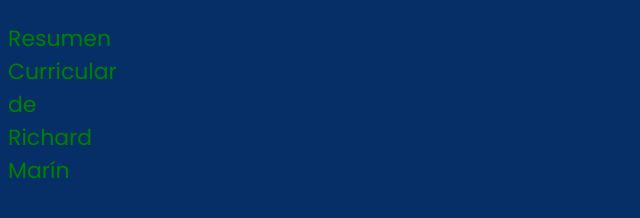
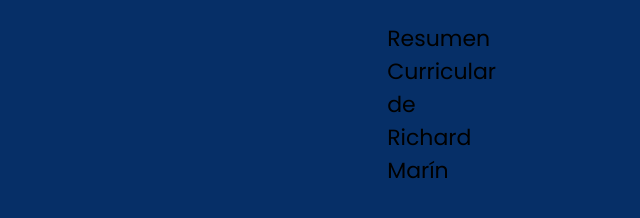
Before and after one commit to Zampavorian/webtest, a plain HTML site: page index.html in a window 1280 px wide. Shown: the whole page, without its empty margins (0-640 px from the left). Drawn offline with Linux system fonts and the light colour scheme.

Commit message:
Update style1.css

```diff
--- a/style1.css
+++ b/style1.css
@@ -3,7 +3,7 @@ background-color: #062F67;
 }
 p {
 font-size: 22px;
-color: green;
+margin-left: 30%;
 }
 #nigga {
   width: 140px;
```
